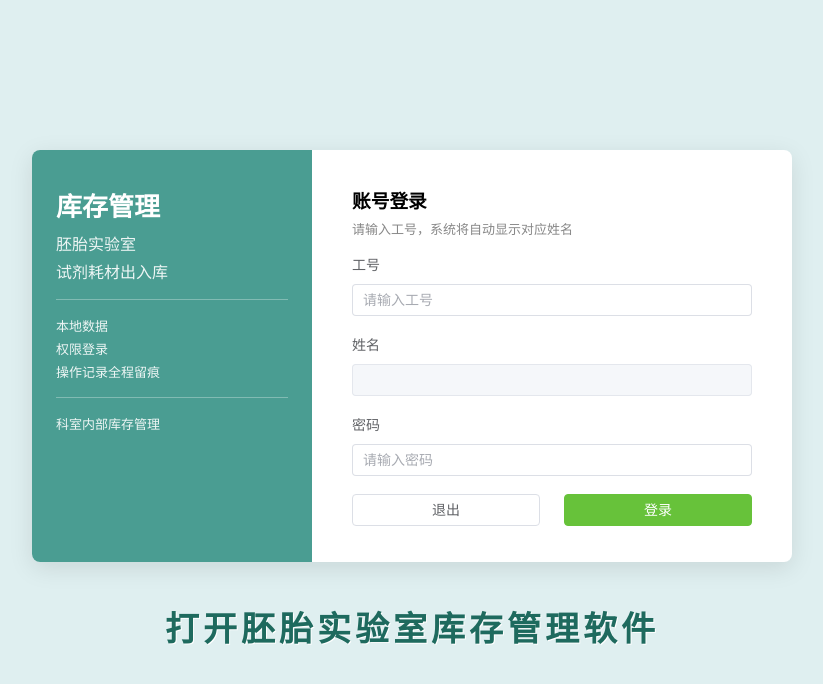
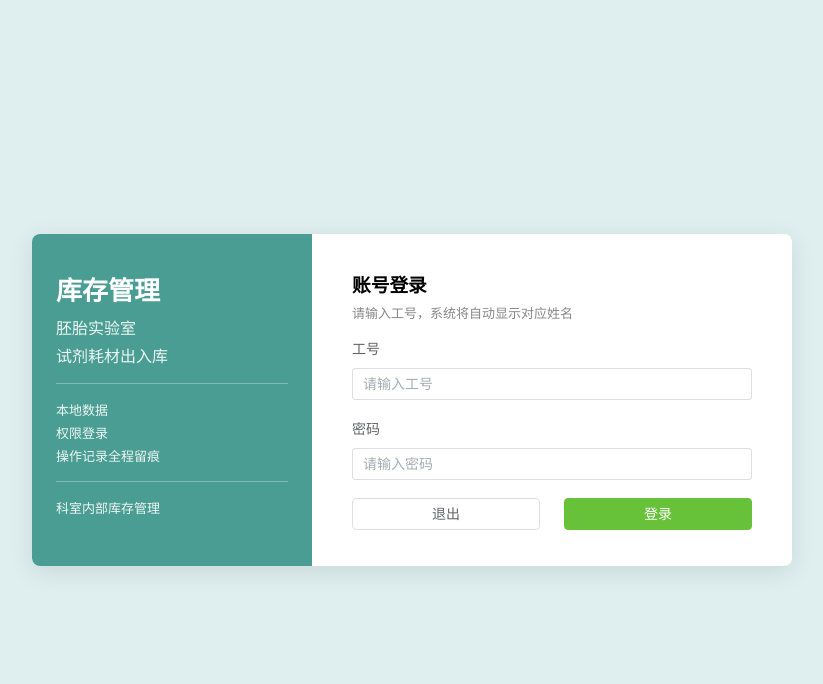
Before and after one commit to FFX666/embryology-inventory-2.0, a Vue app: page /#/login in a window 1280 px wide. Shown: the top 684 px of the page, without its empty margins (228-1051 px from the left). Built offline with nearby package versions, Linux system fonts and the light colour scheme.

Commit message:
Refactor login form to check work ID and display name

```diff
--- a/src/views/Login.vue
+++ b/src/views/Login.vue
@@ -17,16 +17,26 @@
         <p class="tip">请输入工号，系统将自动显示对应姓名</p>
         <el-form :model="form" label-position="top" @submit.prevent>
           <el-form-item label="工号">
-            <el-input v-model="form.username" placeholder="请输入工号"
-                      @blur="fetchName" @keyup.enter="doLogin" />
+            <el-input
+              v-model="form.username"
+              placeholder="请输入工号"
+              @blur="checkWorkId"
+              @keyup.enter="doLogin"
+            />
+            <div class="hint-text" v-if="nameState === 'found'">姓名：{{ form.name }}</div>
+            <div class="hint-text error" v-if="nameState === 'notfound'">未找到该工号</div>
           </el-form-item>
-          <el-form-item label="姓名">
-            <el-input v-model="form.name" disabled />
+
+          <el-form-item label="密码">
+            <el-input
+              v-model="form.password"
+              type="password"
+              show-password
+              placeholder="请输入密码"
+              @keyup.enter="doLogin"
+            />
           </el-form-item>
-          <el-form-item label="密码">
-            <el-input v-model="form.password" type="password" show-password
-                      placeholder="请输入密码" @keyup.enter="doLogin" />
-          </el-form-item>
+
           <div class="btns">
             <el-button @click="onExit">退出</el-button>
             <el-button type="success" @click="doLogin">登录</el-button>
@@ -34,12 +44,11 @@
         </el-form>
       </div>
     </div>
-    <div class="bottom">打开胚胎实验室库存管理软件</div>
   </div>
 </template>
 
 <script setup>
-import { reactive, onMounted } from 'vue'
+import { reactive, ref, onMounted } from 'vue'
 import { useRouter } from 'vue-router'
 import { ElMessage } from 'element-plus'
 import { useUserStore } from '@/store/user'
@@ -48,12 +57,23 @@ import { api } from '@/api'
 const router = useRouter()
 const store = useUserStore()
 const form = reactive({ username: '', name: '', password: '' })
+const nameState = ref('')
 
-async function fetchName() {
-  if (!form.username) return
+async function checkWorkId() {
+  if (!form.username) {
+    form.name = ''
+    nameState.value = ''
+    return
+  }
   const list = await api.user.list()
   const u = list.find(x => x.username === form.username)
-  form.name = u ? u.name : ''
+  if (u) {
+    form.name = u.name
+    nameState.value = 'found'
+  } else {
+    form.name = ''
+    nameState.value = 'notfound'
+  }
 }
 
 async function doLogin() {
@@ -61,6 +81,14 @@ async function doLogin() {
     ElMessage.warning('请输入工号和密码')
     return
   }
+  if (nameState.value !== 'found') {
+    await checkWorkId()
+    if (nameState.value !== 'found') {
+      ElMessage.error('未找到该工号或工号无效')
+      return
+    }
+  }
+
   const res = await api.auth.login({
     username: form.username, password: form.password
   })
@@ -80,7 +108,7 @@ onMounted(() => {
 
 <style scoped>
 .login-wrap { height:100%; background:#dfeff0; display:flex; flex-direction:column;
-  align-items:center; justify-content:center; }
+  align-items:center; justify-content:center; position: relative; }
 .login-box { width:760px; display:flex; background:#fff; box-shadow:0 6px 24px rgba(0,0,0,.1);
   border-radius:8px; overflow:hidden; }
 .left { background:#4a9d92; color:#fff; width:280px; padding:36px 24px; }
@@ -91,8 +119,8 @@ onMounted(() => {
 .right { flex:1; padding:36px 40px; }
 .right h3 { margin:0 0 6px; }
 .right .tip { color:#888; font-size:13px; margin:0 0 16px; }
+.hint-text { font-size: 13px; color: #4a9d92; margin-top: 4px; }
+.hint-text.error { color: #f56c6c; }
 .btns { display:flex; gap:12px; margin-top:10px; }
 .btns .el-button { flex:1; }
-.bottom { margin-top:40px; font-size:34px; color:#1e6a5e; font-weight:bold;
-  letter-spacing:4px; text-shadow:1px 1px 0 #fff; }
 </style>
```
